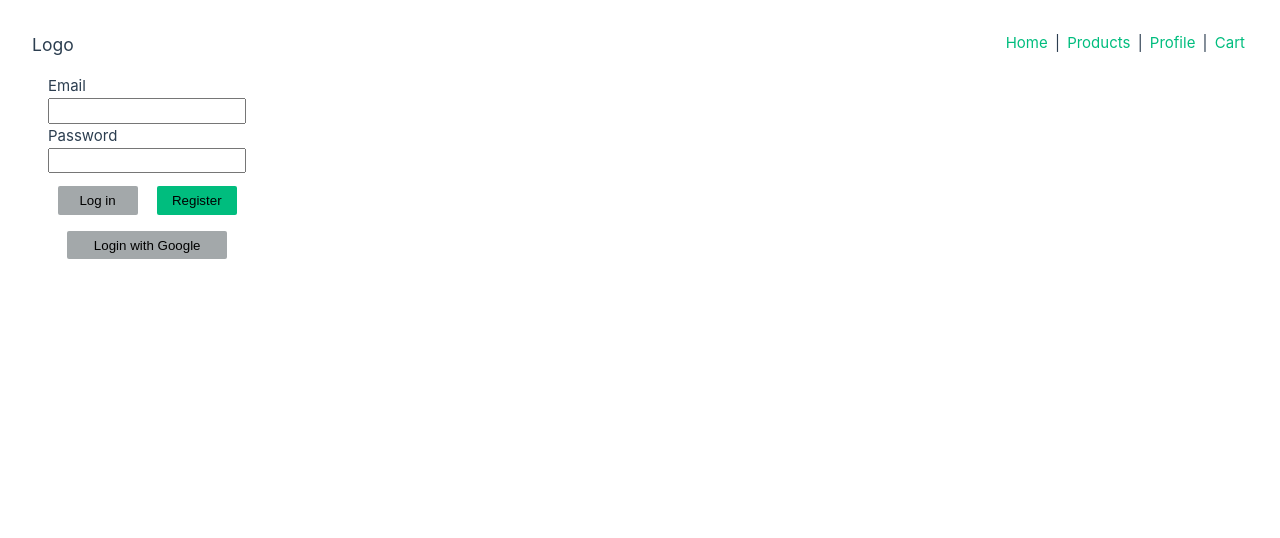
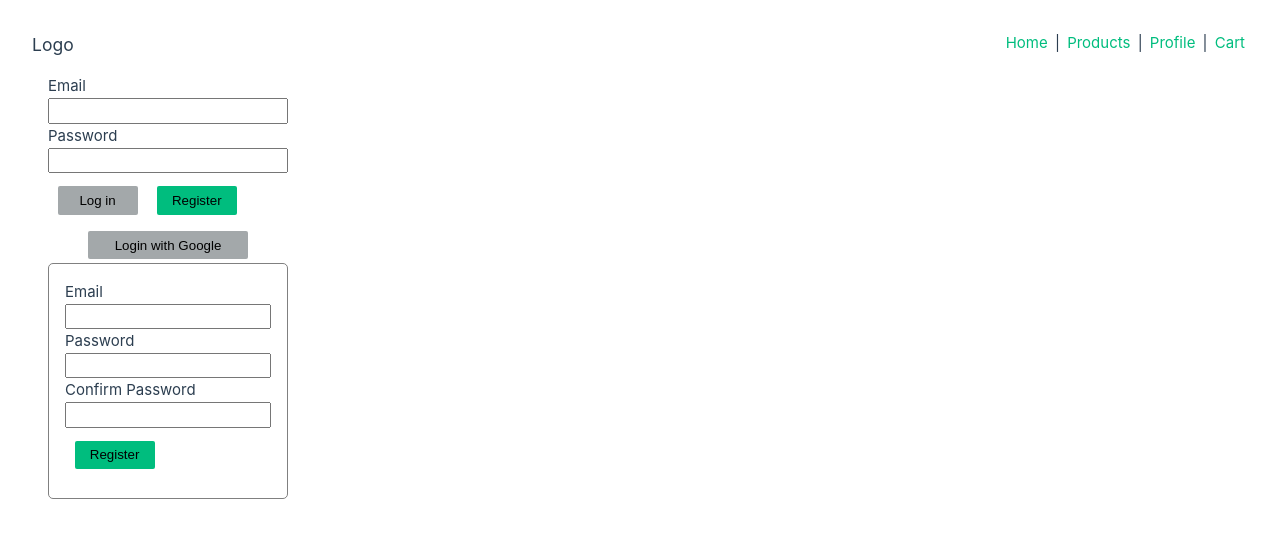
Before and after one commit to eturgeneva/store-frontend, a Vue app: page /profile in a window 1280 px wide. Shown: the top 538 px of the page. Built offline with nearby package versions, Linux system fonts and the light colour scheme; no server answers.

Commit message:
render UserLogin and UserRegister inside Profile

```diff
--- a/src/components/Profile.vue
+++ b/src/components/Profile.vue
@@ -1,9 +1,13 @@
 <script setup>
 import { ref, onBeforeMount } from 'vue';
 import { store } from '../store.js';
+import UserLogin from './UserLogin.vue';
+import UserRegister from './UserRegister.vue';
 
 onBeforeMount(() => {
     getProfile();
+    console.log('store loggedIn', store.loggedIn);
+    console.log('store loggedInUser', store.loggedInUser);
 })
 
 const email = ref('');
@@ -30,39 +34,39 @@ async function getProfile() {
     }
 }
 
-// Login User:
-async function loginUser() {
-    console.log('loggedIn', store.loggedIn);
+// // Login User:
+// async function loginUser() {
+//     console.log('loggedIn', store.loggedIn);
 
-    try {
-        const response = await fetch('http://localhost:3000/login', {
-            method: 'POST',
-            headers: { 'Content-Type': 'application/json' },
-            body: JSON.stringify({ email: email.value, password: password.value }),
-            credentials: 'include'
-        });
-        console.log('Response', response);
-        if (!response.ok) {
-            throw new Error('Login failed');
-        }
+//     try {
+//         const response = await fetch('http://localhost:3000/login', {
+//             method: 'POST',
+//             headers: { 'Content-Type': 'application/json' },
+//             body: JSON.stringify({ email: email.value, password: password.value }),
+//             credentials: 'include'
+//         });
+//         console.log('Response', response);
+//         if (!response.ok) {
+//             throw new Error('Login failed');
+//         }
 
-        store.setLoggedIn(true);
-        console.log('loggedIn', store.loggedIn);
+//         store.setLoggedIn(true);
+//         console.log('loggedIn', store.loggedIn);
 
-        await getProfile();
-        console.log('loggedInUser', store.loggedInUser);
+//         await getProfile();
+//         console.log('loggedInUser', store.loggedInUser);
 
-    } catch (err) {
-        console.error(err);
-        store.setLoggedIn(false);
-        console.log('loggedIn', store.loggedIn);
-    }
-}
+//     } catch (err) {
+//         console.error(err);
+//         store.setLoggedIn(false);
+//         console.log('loggedIn', store.loggedIn);
+//     }
+// }
 
-// Login User with Google:
-async function loginUserGoogle() {
-    window.location.href = 'http://localhost:3000/login/google';
-}
+// // Login User with Google:
+// async function loginUserGoogle() {
+//     window.location.href = 'http://localhost:3000/login/google';
+// }
 
 // Update User Info:
 function toggleEditProfile() {
@@ -116,30 +120,13 @@ async function logoutUser() {
 
 <template>
     <div class="userArea">
-        <div class="userLogin" v-if="!store.loggedIn">
-            <label for="email">Email</label>
-            <input v-model="email"
-                    type="text"
-                    name="email"
-                    id="email">
-
-            <label for="password">Password</label>
-            <input v-model="password"
-                    type="password"
-                    name="password"
-                    id="password">
-
-            <div class="buttons">
-                <div>
-                    <button @click="loginUser" type="button" class="loginButton">Log in</button>
-                    <button type="button" class="registerButton">Register</button>
-                </div>
-                <div class="oauthButtons">
-                    <button @click="loginUserGoogle" type="button" class="loginButton oauthButton">Login with Google</button>
-                </div>
-            </div>
+        <!-- <div class="userLogin" v-if="!store.loggedIn || store.userProfile.first_name === 'guest'"> -->
+        <div class="userLogin" v-if="!store.loggedIn || store.loggedInUser.first_name === 'guest'">
+            <UserLogin />
+            <UserRegister />
         </div>
 
+        <!-- <div class="userProfile" v-if="store.loggedIn && store.loggedInUser.first_name !== 'guest'"> -->
         <div class="userProfile" v-if="store.loggedIn">
             <h1>Welcome {{ store.loggedInUser.first_name }}</h1>
             <div>First Name: {{ store.loggedInUser.first_name }}
--- /dev/null
+++ b/src/components/UserLogin.vue
@@ -0,0 +1,62 @@
+<script setup>
+import { store } from '../store.js';
+
+// Login User:
+async function loginUser() {
+    console.log('loggedIn', store.loggedIn);
+
+    try {
+        const response = await fetch('http://localhost:3000/login', {
+            method: 'POST',
+            headers: { 'Content-Type': 'application/json' },
+            body: JSON.stringify({ email: email.value, password: password.value }),
+            credentials: 'include'
+        });
+        console.log('Response', response);
+        if (!response.ok) {
+            throw new Error('Login failed');
+        }
+
+        store.setLoggedIn(true);
+        console.log('loggedIn', store.loggedIn);
+
+        await getProfile();
+        console.log('loggedInUser', store.loggedInUser);
+
+    } catch (err) {
+        console.error(err);
+        store.setLoggedIn(false);
+        console.log('loggedIn', store.loggedIn);
+    }
+}
+
+// Login User with Google:
+async function loginUserGoogle() {
+    window.location.href = 'http://localhost:3000/login/google';
+}
+
+</script>
+
+<template>
+    <label for="email">Email</label>
+    <input v-model="email"
+            type="text"
+            name="email"
+            id="email">
+
+    <label for="password">Password</label>
+    <input v-model="password"
+            type="password"
+            name="password"
+            id="password">
+
+    <div class="buttons">
+        <div>
+            <button @click="loginUser" type="button" class="loginButton">Log in</button>
+            <button type="button" class="registerButton">Register</button>
+        </div>
+        <div class="oauthButtons">
+            <button @click="loginUserGoogle" type="button" class="loginButton oauthButton">Login with Google</button>
+        </div>
+    </div>
+</template>
```
